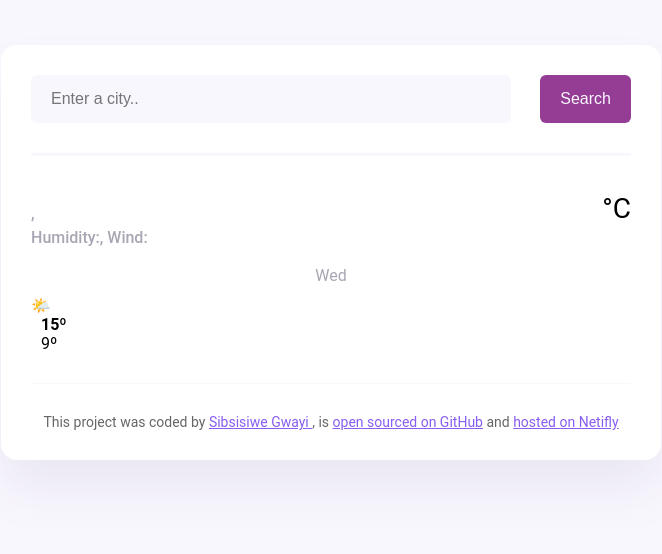
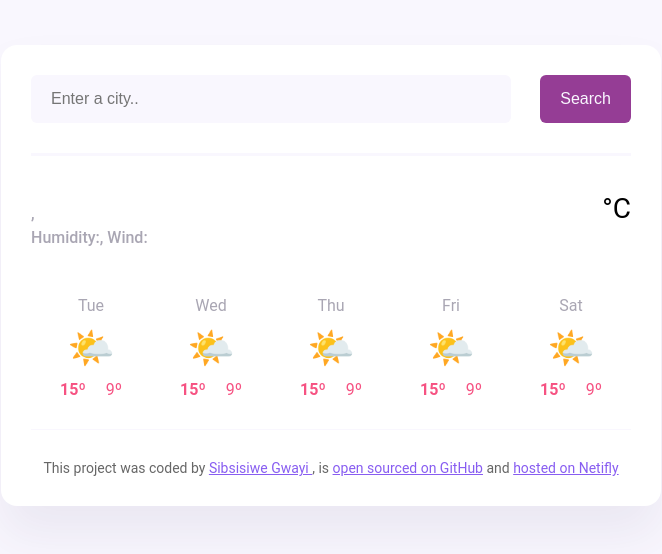
Before and after one commit to Sibu-code/final-project-vanilla-weather-app, a plain HTML site: page index.html in a window 1280 px wide. Shown: the whole page, without its empty margins (309-971 px from the left). Drawn offline with nearby package versions, Linux system fonts and the light colour scheme; no server answers; a web font is replaced by a local one.

Commit message:
Inject forecast from HTML to JS
Removed html from html file and added an id to the forecast class in html. Called function and created a string called forecast Html and added the 5 days.

```diff
--- a/index.html
+++ b/index.html
@@ -48,14 +48,7 @@
             <div class="weather-app-unit">°C</div>
           </div>
         </div>
-        <div class="weather-forecast-day">
-          <div class="weather-forecast-date">Wed</div>
-          <div class="weatherforecast-icon">🌤️</div>
-          <div class="weather=forecast-temperatures">
-            <div class="weather-forecast-temperature"><strong>15º</strong></div>
-            <div class="weather-forecast-temperature">9º</div>
-          </div>
-        </div>
+        <div class="weather-forecast" id="forecast"></div>
       </main>
       <footer>
         This project was coded by
--- a/src/index.js
+++ b/src/index.js
@@ -51,7 +51,33 @@ function handleSearchSubmit(event) {
   searchCity(searchInput.value);
 }
 
+function displayForecast() {
+  let days = ["Tue", "Wed", "Thu", "Fri", "Sat"];
+  let forecastHtml = "";
+
+  days.forEach(function (day) {
+    forecastHtml =
+      forecastHtml +
+      `
+      <div class="weather-forecast-day">
+        <div class="weather-forecast-date">${day}</div>
+        <div class="weather-forecast-icon">🌤️</div>
+        <div class="weather-forecast-temperatures">
+          <div class="weather-forecast-temperature">
+            <strong>15º</strong>
+          </div>
+          <div class="weather-forecast-temperature">9º</div>
+        </div>
+      </div>
+    `;
+  });
+
+  let forecastElement = document.querySelector("#forecast");
+  forecastElement.innerHTML = forecastHtml;
+}
+
 let searchFormElement = document.querySelector("#search-form");
 searchFormElement.addEventListener("submit", handleSearchSubmit);
 
 searchCity("Paris");
+displayForecast();
```
